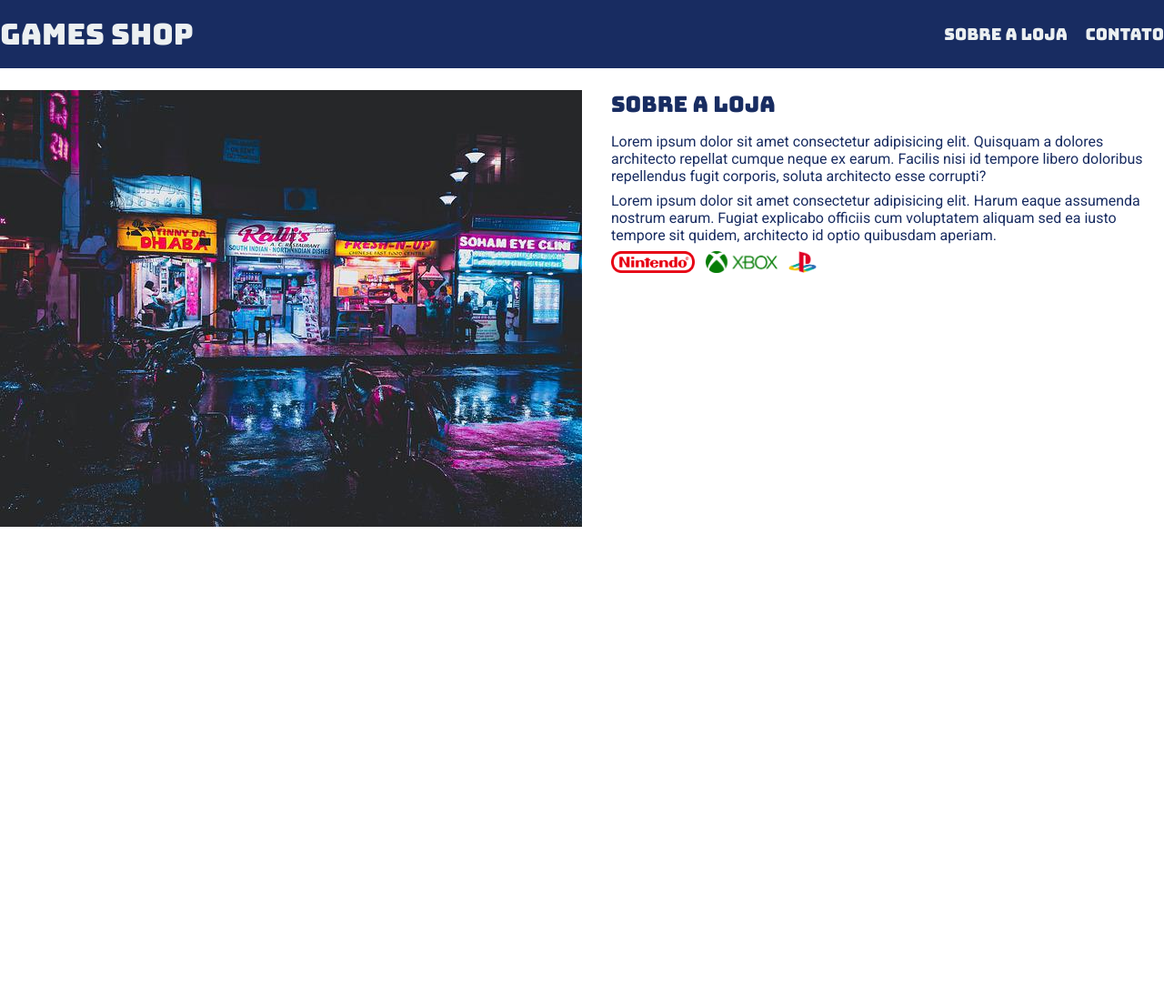
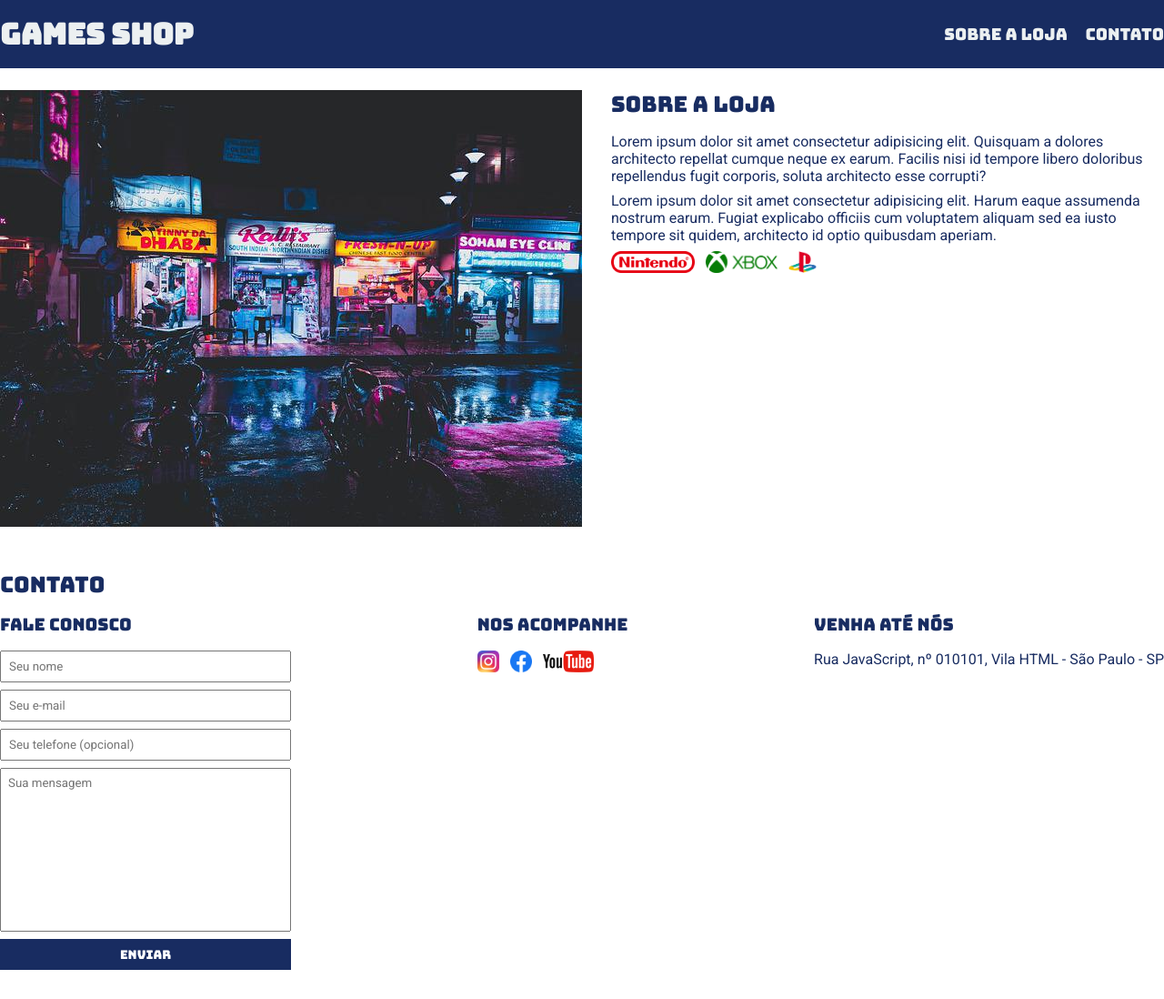
Before and after one commit to GabrielRbro/Games_Shop, a plain HTML site: page index.html in a window 1280 px wide. Shown: the whole page at 91% size. Before the commit the page ends 800 px from the top, so only its background shows below. Drawn offline with Linux system fonts and the light colour scheme.

Commit message:
Adicionada Seção Contato

```diff
--- a/index.html
+++ b/index.html
@@ -45,5 +45,48 @@
             </div>
         </div>
     </section>
+    <section id="contact">
+        <div class="container">
+            <h2>Contato</h2>
+            <div class="contact-methods">
+                <div>
+                    <h3>Fale Conosco</h3>
+                    <form>
+                        <input type="text" placeholder="Seu nome" required/>
+                        <input type="email" placeholder="Seu e-mail" required/>
+                        <input type="tel" placeholder="Seu telefone (opcional)"/>
+                        <textarea placeholder="Sua mensagem" required></textarea>
+                        <button type="submit">Enviar</button>
+                    </form>
+                </div>
+                <div>
+                    <h3>Nos Acompanhe</h3>
+                    <ul class="social-links">
+                        <li>
+                            <a href="#" title="Siga-nos no Instagram">
+                                <img src="./images/instagram.png" alt="Logo do Instagram" />
+                            </a>
+                        </li>
+                        <li>
+                            <a href="#" title="Siga-nos no Facebook">
+                                <img src="./images/facebook.png" alt="Logo do Facebook" />
+                            </a>
+                        </li>
+                        <li>
+                            <a href="#" title="Visite nosso canal no Youtube">
+                                <img src="./images/youtube.png" alt="Logo do Youtube" />
+                            </a>
+                        </li>
+                    </ul>
+                </div>
+                <div>
+                    <h3>Venha Até Nós</h3>
+                    <p>
+                        Rua JavaScript, nº 010101, Vila HTML - São Paulo - SP
+                    </p>
+                </div>
+            </div>
+        </div>
+    </section>
 </body>
 </html>
--- a/main.css
+++ b/main.css
@@ -12,17 +12,11 @@ header{
 }
 
 header,
-section h2{
+section h2,
+section h3,
+form button{
     font-family: 'Bungee', cursive;
-}
-
-header h1,
-section h2{
-    font-weight: normal;
-}
-
-body{
-    font-family: 'Roboto', sans-serif;
+    font-weight: normal
 }
 
 header nav li{
@@ -47,6 +41,12 @@ section .container{
     display: flex;
     align-items: center;
     justify-content: space-between;
+}
+
+body,
+input,
+textarea{
+    font-family: 'Roboto', sans-serif;
 }
 
 .brand-list img{
@@ -78,3 +78,58 @@ section p{
 .store-front{
     margin-right: 32px;
 }
+
+.social-links img{
+    height: 24px;
+}
+
+.social-links li{
+    display: inline;
+    margin-right: 8px;
+}
+
+.social-links li a{
+    text-decoration: none;
+}
+
+#contact .container{
+    display: block;
+}
+
+.contact-methods{
+    display:flex;
+    justify-content: space-between;
+}
+
+form input,
+form textarea,
+form button{
+    display: block;
+    width: 320px;
+    margin-bottom: 8px;
+    padding: 8px;
+}
+
+form textarea{
+    resize: none;
+    height: 180px;
+}
+section h3{
+    margin-bottom: 16px;
+}
+
+form button{
+    background-color: #182c61;
+    color: white;
+    border: none;
+    cursor: pointer;
+}
+
+form button:hover{
+    background-color: #3c5bb3;
+}
+
+input:focus,
+textarea:focus{
+    outline-color: #182c61;
+}
```
